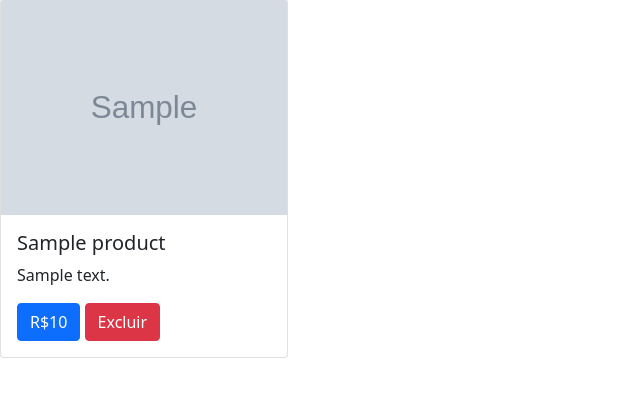
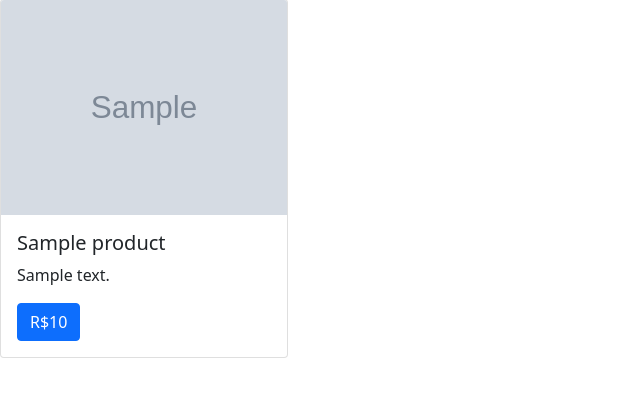
Before and after one commit to ericsantosbr/gestao_produtos, a Django app: page / in a window 1280 px wide. Shown: the part 97-494 px from the top of the page, without its empty margins (0-640 px from the left). Run offline with Django 3.2, Linux system fonts and the light colour scheme; tables that the repository leaves empty hold one stand-in row (values such as "Sample post"); grey boxes marked "Sample" are stand-in pictures.

Commit message:
removed delete funcionality from the homepage

```diff
--- a/templates/homepage.html
+++ b/templates/homepage.html
@@ -8,7 +8,6 @@
                 <h5 class="card-title">{{ product.name }}</h5>
                 <p class="card-text">{{ product.description }}</p>
                 <a href="#" class="btn btn-primary">R${{ product.price }}</a>
-                <a href="#" class="btn btn-danger">Excluir</a>
             </div>
     </div>
     {% endfor %}
```
